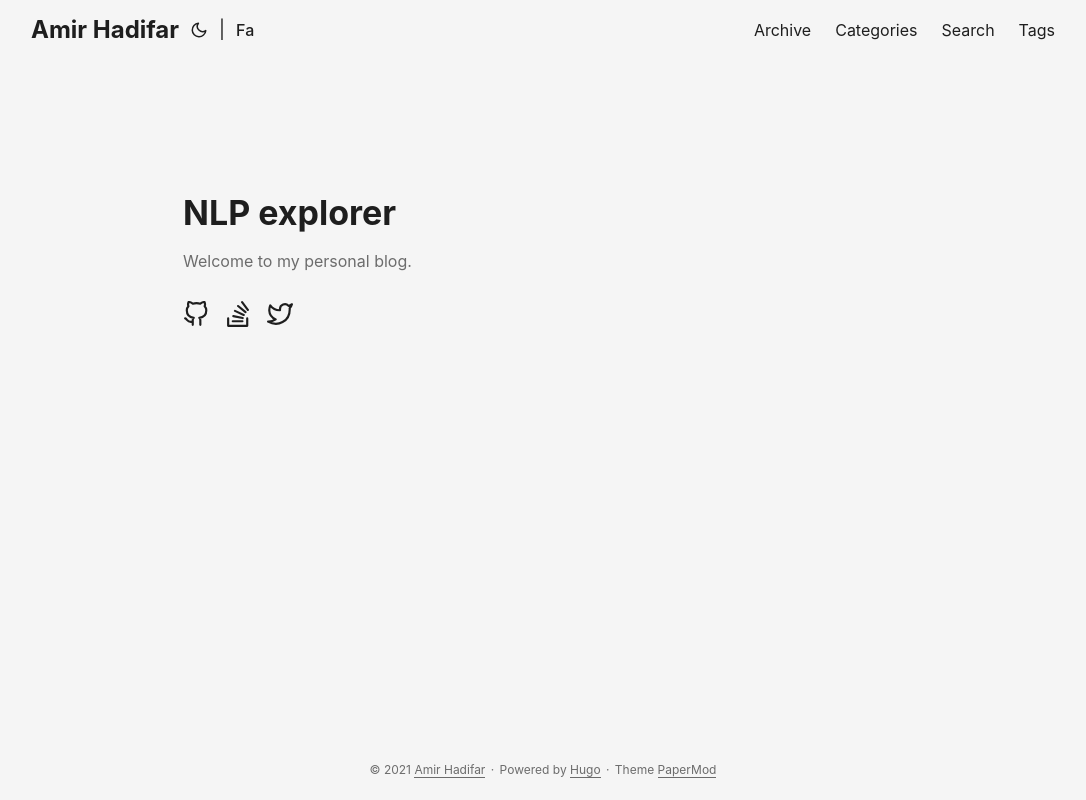
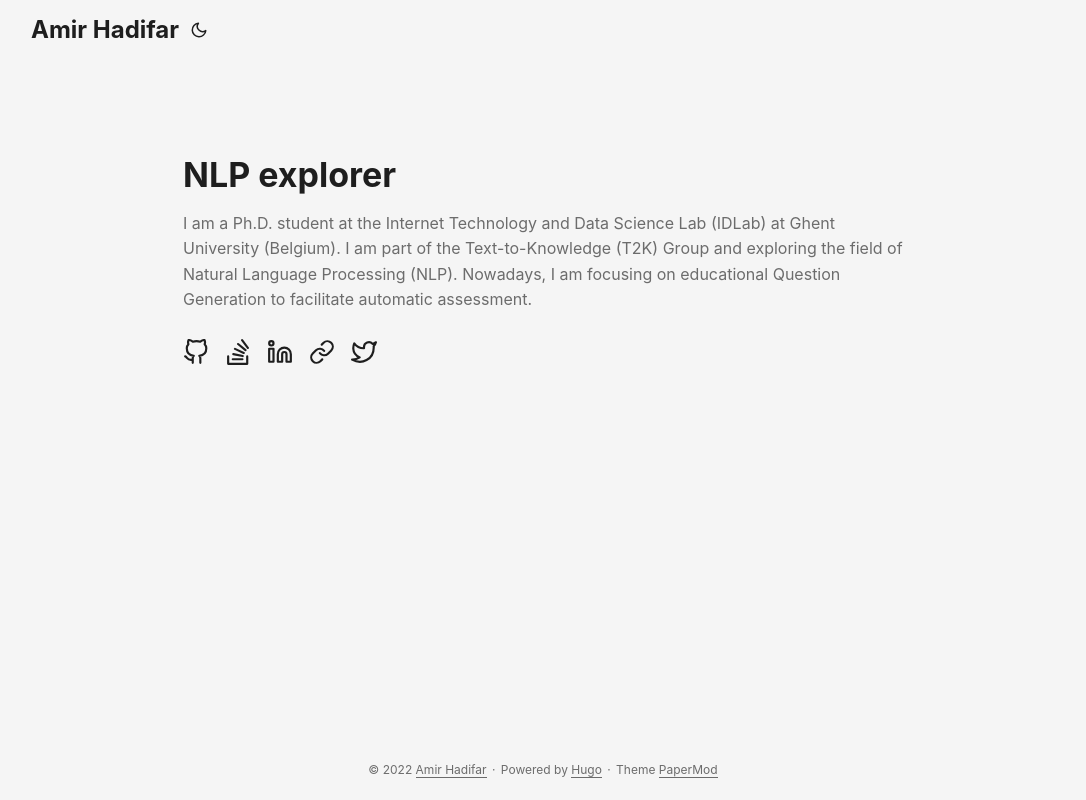
Before and after one commit to sanazmhd/Sanaz.github.io, a plain HTML site: page index.html in a window 1280 px wide. Shown: the whole page, without its empty margins (97-1183 px from the left). Drawn offline with Linux system fonts and the light colour scheme.

Commit message:
update Jul 11

```diff
--- a/categories/index.html
+++ b/categories/index.html
@@ -20,8 +20,6 @@
 <meta name="msapplication-TileColor" content="#2e2e33">
 <meta name="generator" content="Hugo 0.82.0" />
 <link rel="alternate" type="application/rss&#43;xml" href="https://hadifar.github.io/categories/index.xml">
-<link rel="alternate" hreflang="en" href="https://hadifar.github.io/categories/" />
-<link rel="alternate" hreflang="fa" href="https://hadifar.github.io/fa/categories/" />
 <meta property="og:title" content="Categories" />
 <meta property="og:description" content="Theme PaperMod - https://github.com/hadifar/" />
 <meta property="og:type" content="website" />
@@ -109,35 +107,9 @@
                         <line x1="18.36" y1="5.64" x2="19.78" y2="4.22"></line>
                     </svg>
                 </button>
-                <ul class="lang-switch"><li>|</li>
-                    <li>
-                        <a href="https://hadifar.github.io/fa/" title="Fa"
-                            aria-label="Fa">Fa</a>
-                    </li>
-                </ul>
             </span>
         </div>
         <ul id="menu" onscroll="menu_on_scroll()">
-            <li>
-                <a href="https://hadifar.github.io/archives" title="Archive">
-                    <span>Archive</span>
-                </a>
-            </li>
-            <li>
-                <a href="https://hadifar.github.io/categories/" title="Categories">
-                    <span class="active">Categories</span>
-                </a>
-            </li>
-            <li>
-                <a href="https://hadifar.github.io/search/" title="Search">
-                    <span>Search</span>
-                </a>
-            </li>
-            <li>
-                <a href="https://hadifar.github.io/tags/" title="Tags">
-                    <span>Tags</span>
-                </a>
-            </li>
         </ul>
     </nav>
 </header>
@@ -150,7 +122,7 @@
 </ul>
     </main>
     <footer class="footer">
-    <span>&copy; 2021 <a href="https://hadifar.github.io/">Amir Hadifar</a></span>
+    <span>&copy; 2022 <a href="https://hadifar.github.io/">Amir Hadifar</a></span>
     <span>&middot;</span>
     <span>Powered by <a href="https://gohugo.io/" rel="noopener noreferrer" target="_blank">Hugo</a></span>
     <span>&middot;</span>
--- a/index.html
+++ b/index.html
@@ -21,8 +21,6 @@
 <meta name="generator" content="Hugo 0.82.0" />
 <link rel="alternate" type="application/rss&#43;xml" href="https://hadifar.github.io/index.xml">
 <link rel="alternate" type="application/json" href="https://hadifar.github.io/index.json">
-<link rel="alternate" hreflang="en" href="https://hadifar.github.io/" />
-<link rel="alternate" hreflang="fa" href="https://hadifar.github.io/fa/" />
 <meta property="og:title" content="Amir Hadifar" />
 <meta property="og:description" content="Theme PaperMod - https://github.com/hadifar/" />
 <meta property="og:type" content="website" />
@@ -43,7 +41,7 @@
   "description": "Theme PaperMod - https://github.com/hadifar/",
   "thumbnailUrl": "https://hadifar.github.io/favicon.ico",
   "sameAs": [
-      "https://github.com/hadifar", "https://stackoverflow.com/users/1462770/amir", "https://twitter.com/hadif4r"
+      "https://github.com/hadifar", "https://stackoverflow.com/users/1462770/amir", "https://linkedin.com/in/hadif4r", "https://scholar.google.com/citations?user=vESJYOsAAAAJ", "https://twitter.com/hadif4r"
   ]
 }
 </script>
@@ -123,35 +121,9 @@
                         <line x1="18.36" y1="5.64" x2="19.78" y2="4.22"></line>
                     </svg>
                 </button>
-                <ul class="lang-switch"><li>|</li>
-                    <li>
-                        <a href="https://hadifar.github.io/fa/" title="Fa"
-                            aria-label="Fa">Fa</a>
-                    </li>
-                </ul>
             </span>
         </div>
         <ul id="menu" onscroll="menu_on_scroll()">
-            <li>
-                <a href="https://hadifar.github.io/archives" title="Archive">
-                    <span>Archive</span>
-                </a>
-            </li>
-            <li>
-                <a href="https://hadifar.github.io/categories/" title="Categories">
-                    <span>Categories</span>
-                </a>
-            </li>
-            <li>
-                <a href="https://hadifar.github.io/search/" title="Search">
-                    <span>Search</span>
-                </a>
-            </li>
-            <li>
-                <a href="https://hadifar.github.io/tags/" title="Tags">
-                    <span>Tags</span>
-                </a>
-            </li>
         </ul>
     </nav>
 </header>
@@ -161,7 +133,7 @@
         <h1>NLP explorer</h1>
     </header>
     <section class="entry-content">
-        <p>Welcome to my personal blog.</p>
+        <p>I am a Ph.D. student at the Internet Technology and Data Science Lab (IDLab) at Ghent University (Belgium). I am part of the Text-to-Knowledge (T2K) Group and exploring the field of Natural Language Processing (NLP). Nowadays, I am focusing on educational Question Generation to facilitate automatic assessment.</p>
     </section>
     <footer class="entry-footer">
         <div class="social-icons">
@@ -180,6 +152,21 @@
         d="M2.913 16.041v6.848h17.599v-6.848M7.16 18.696h8.925M7.65 13.937l8.675 1.8M9.214 9.124l8.058 3.758M12.086 4.65l6.849 5.66M15.774 1.111l5.313 7.162" />
 </svg>
     </a>
+    <a href="https://linkedin.com/in/hadif4r" target="_blank" rel="noopener noreferrer me" title="Linkedin">
+        <svg xmlns="http://www.w3.org/2000/svg" viewBox="0 0 24 24" fill="none" stroke="currentColor" stroke-width="2"
+    stroke-linecap="round" stroke-linejoin="round">
+    <path d="M16 8a6 6 0 0 1 6 6v7h-4v-7a2 2 0 0 0-2-2 2 2 0 0 0-2 2v7h-4v-7a6 6 0 0 1 6-6z"></path>
+    <rect x="2" y="9" width="4" height="12"></rect>
+    <circle cx="4" cy="4" r="2"></circle>
+</svg>
+    </a>
+    <a href="https://scholar.google.com/citations?user=vESJYOsAAAAJ" target="_blank" rel="noopener noreferrer me" title="Googlescholar">
+        <svg xmlns="http://www.w3.org/2000/svg" viewBox="0 0 24 24" fill="none" stroke="currentColor" stroke-width="2"
+    stroke-linecap="round" stroke-linejoin="round">
+    <path d="M10 13a5 5 0 0 0 7.54.54l3-3a5 5 0 0 0-7.07-7.07l-1.72 1.71"></path>
+    <path d="M14 11a5 5 0 0 0-7.54-.54l-3 3a5 5 0 0 0 7.07 7.07l1.71-1.71"></path>
+</svg>
+    </a>
     <a href="https://twitter.com/hadif4r" target="_blank" rel="noopener noreferrer me" title="Twitter">
         <svg xmlns="http://www.w3.org/2000/svg" viewBox="0 0 24 24" fill="none" stroke="currentColor" stroke-width="2"
     stroke-linecap="round" stroke-linejoin="round">
@@ -194,7 +181,7 @@
 </article>
     </main>
     <footer class="footer">
-    <span>&copy; 2021 <a href="https://hadifar.github.io/">Amir Hadifar</a></span>
+    <span>&copy; 2022 <a href="https://hadifar.github.io/">Amir Hadifar</a></span>
     <span>&middot;</span>
     <span>Powered by <a href="https://gohugo.io/" rel="noopener noreferrer" target="_blank">Hugo</a></span>
     <span>&middot;</span>
```
Also changed, not shown: 404.html (+1 -27 lines), series/index.html (+1 -29 lines), sitemap.xml (+12 -13 lines), tags/index.html (+1 -29 lines).
